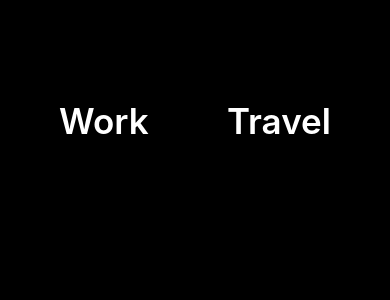
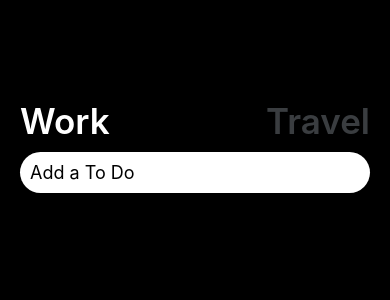
Before and after one commit to Cho-Jeongmin/WorkHardTravelHardApp, a React Native app: screen / in a window 390 px wide. Shown: the top 300 px of the page. Built offline with nearby package versions, Linux system fonts and the light colour scheme.

Commit message:
#3.2 TextInput

```diff
--- a/App.js
+++ b/App.js
@@ -1,30 +1,48 @@
 import { StatusBar } from "expo-status-bar";
+import { useState } from "react";
 import {
   StyleSheet,
   Text,
   View,
   TouchableOpacity,
-  TouchableHighlight,
-  TouchableWithoutFeedback,
+  TextInput,
 } from "react-native";
 import { theme } from "./colors";
 
 export default function App() {
+  const [working, setWorking] = useState(true);
+  const [text, setText] = useState("");
+  const travel = () => setWorking(false);
+  const work = () => setWorking(true);
+  const onChangeText = (payload) => setText(payload);
   return (
     <View style={styles.container}>
-      <StatusBar style="auto" />
+      <StatusBar style="light" />
       <View style={styles.header}>
-        <TouchableOpacity activeOpacity={0}>
-          <Text style={styles.btnText}>Work</Text>
+        <TouchableOpacity onPress={work}>
+          <Text
+            style={{ ...styles.btnText, color: working ? "white" : theme.grey }}
+          >
+            Work
+          </Text>
         </TouchableOpacity>
-        <TouchableWithoutFeedback
-          onPress={() => {
-            console.log("pressed");
-          }}
-        >
-          <Text style={styles.btnText}>Travel</Text>
-        </TouchableWithoutFeedback>
+        <TouchableOpacity onPress={travel}>
+          <Text
+            style={{
+              ...styles.btnText,
+              color: !working ? "white" : theme.grey,
+            }}
+          >
+            Travel
+          </Text>
+        </TouchableOpacity>
       </View>
+      <TextInput
+        style={styles.input}
+        value={text}
+        onChangeText={onChangeText}
+        placeholder={working ? "Add a To Do" : "Where do you want to go?"}
+      />
     </View>
   );
 }
@@ -38,12 +56,20 @@ const styles = StyleSheet.create({
   header: {
     marginTop: 100,
     flexDirection: "row",
-    justifyContent: "space-around",
+    justifyContent: "space-between",
     width: "100%",
   },
   btnText: {
     fontSize: 35,
+    fontWeight: 600,
     color: "white",
-    fontWeight: 600,
+  },
+  input: {
+    fontSize: 18,
+    backgroundColor: "white",
+    borderRadius: 30,
+    paddingVertical: 10,
+    paddingHorizontal: 10,
+    marginTop: 10,
   },
 });
```
